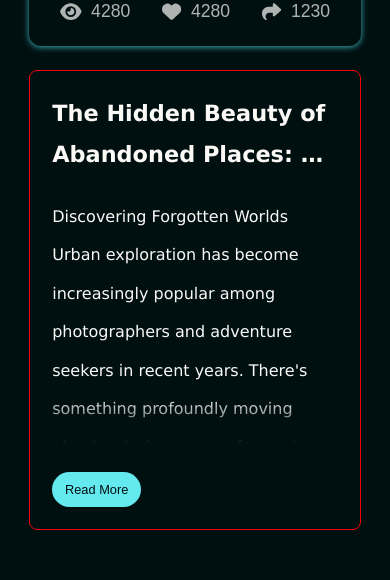
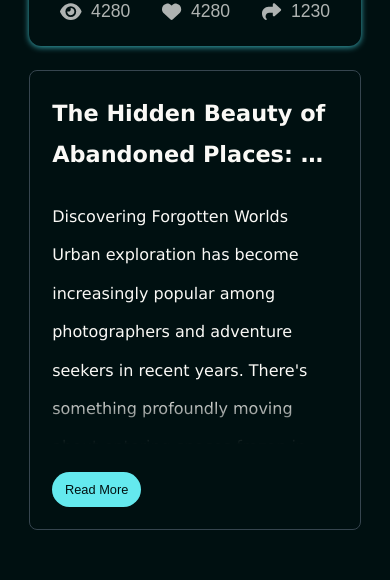
Before and after one commit to SurajGude1/iw-fe-v01, a Next.js app: page / in a window 390 px wide. Shown: the part 527-1107 px from the top of the page. Built offline with nearby package versions, Linux system fonts and the light colour scheme; no server answers; a web font is replaced by a local one.

Commit message:
working...

```diff
--- a/src/app/components/hero/hero.module.css
+++ b/src/app/components/hero/hero.module.css
@@ -261,7 +261,7 @@
   .Summary {
     padding: 1.4rem;
     /* box-shadow: 0 1px 6px var(--charcoal); */
-    border: .001rem solid var(--coke-red);
+    border: .001rem solid var(--charcoal);
   }
 
   .VideoAds {
--- a/src/app/layout.js
+++ b/src/app/layout.js
@@ -49,7 +49,8 @@ export default function RootLayout({ children }) {
   return (
     <html lang="en">
 
-      <meta charset="UTF-8" />
+      <meta charSet="UTF-8" />
+
       {/* Optional: Add className={sourGummy.variable} to <html> if font is scoped */}
       <body>
         {/*  Global loader appears before content is hydrated */}
```
